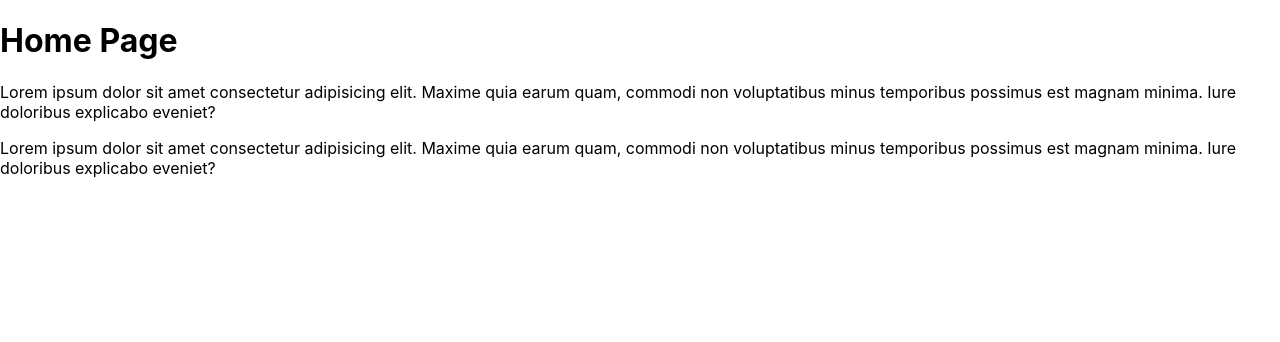
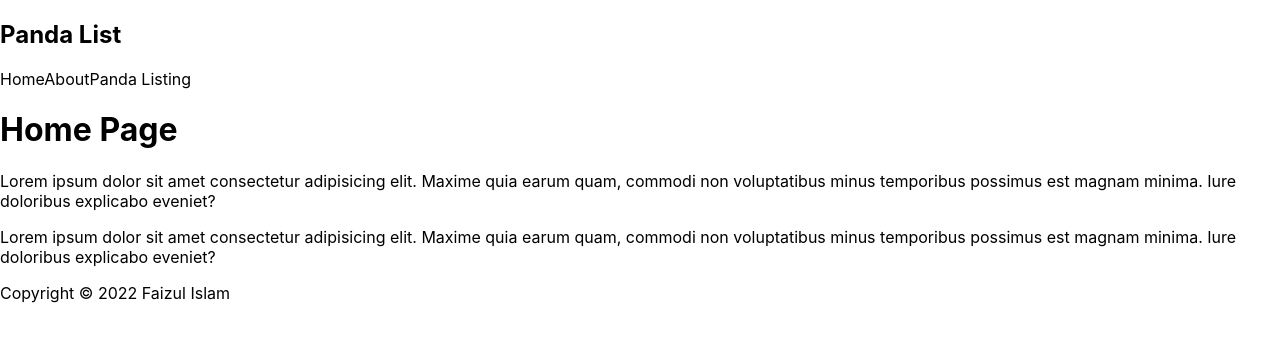
Before and after one commit to faizulislamfair/listApp, a Next.js app: page / in a window 1280 px wide. Shown: the top 342 px of the page. Built offline with nearby package versions, Linux system fonts and the light colour scheme.

Commit message:
adding components

```diff
--- /dev/null
+++ b/components/Footer.js
@@ -0,0 +1,9 @@
+const Footer = () => {
+    return (
+        <div>
+            Copyright © 2022 Faizul Islam
+        </div>
+     );
+}
+
+export default Footer;
--- /dev/null
+++ b/components/Navbar.js
@@ -0,0 +1,14 @@
+const Navbar = () => {
+    return (
+        <nav>
+            <div className="logo">
+                <h1>Panda List</h1>
+            </div>
+            <a>Home</a>
+            <a>About</a>
+            <a>Panda Listing</a>
+        </nav>
+    );
+}
+
+export default Navbar;
--- a/pages/index.js
+++ b/pages/index.js
@@ -1,13 +1,17 @@
 import Head from 'next/head'
 import Image from 'next/image'
+import Footer from '../components/Footer'
+import Navbar from '../components/Navbar'
 import styles from '../styles/Home.module.css'
 
 export default function Home() {
   return (
     <div>
+      <Navbar />
       <h1>Home Page</h1>
       <p>Lorem ipsum dolor sit amet consectetur adipisicing elit. Maxime quia earum quam, commodi non voluptatibus minus temporibus possimus est magnam minima. Iure doloribus explicabo eveniet?</p>
       <p>Lorem ipsum dolor sit amet consectetur adipisicing elit. Maxime quia earum quam, commodi non voluptatibus minus temporibus possimus est magnam minima. Iure doloribus explicabo eveniet?</p>
+      <Footer />
     </div>
   )
 }
```
